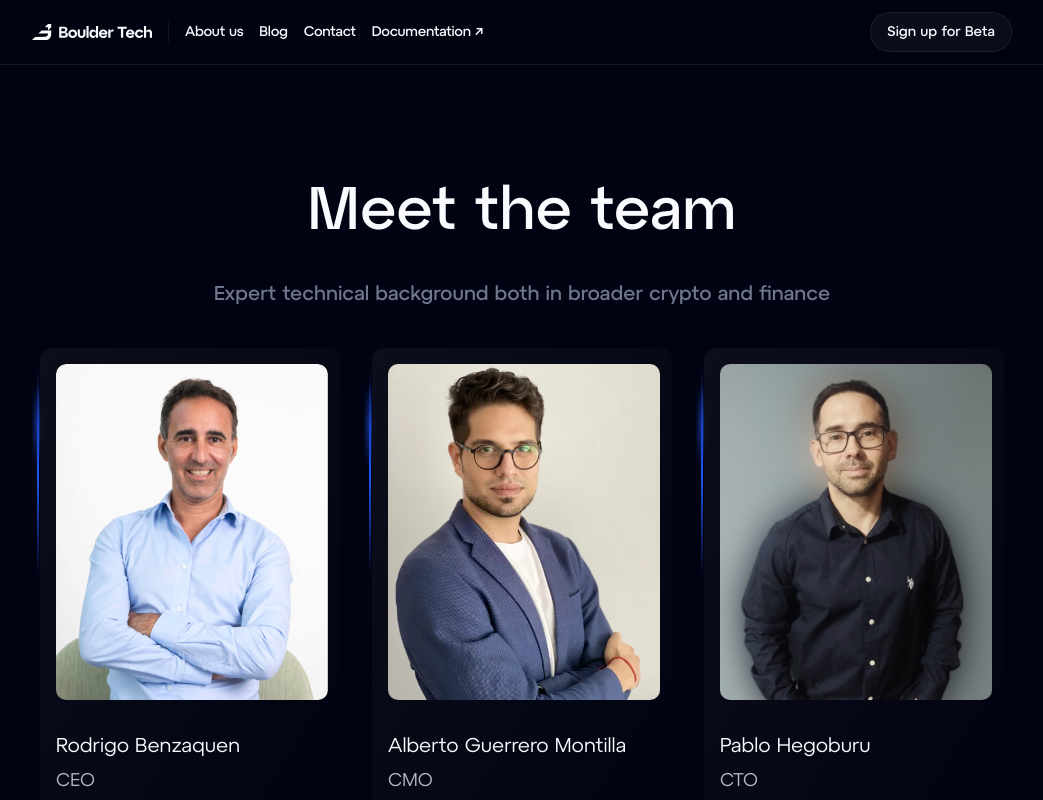
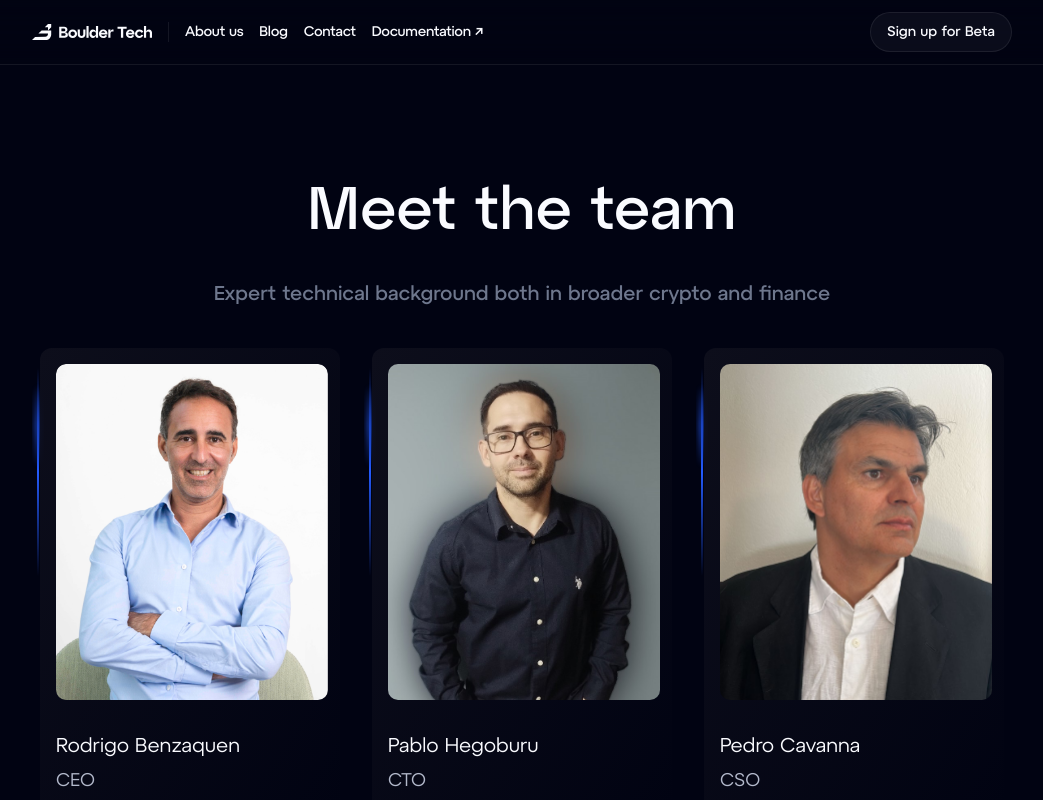
Before and after one commit to boulder-tech/Landing, a Next.js app: page /about in a window 1280 px wide. Shown: the top 800 px of the page, without its empty margins (118-1161 px from the left). Built offline with nearby package versions, Linux system fonts and the light colour scheme; no server answers.

Commit message:
feat: remove albert

```diff
--- a/src/components/sections/meetTheTeam-section.tsx
+++ b/src/components/sections/meetTheTeam-section.tsx
@@ -22,17 +22,6 @@ const MeetTheTeam = () => {
           fact2col="@Nubeliu"
           fact3="Early tech employee"
           fact3col="@MercadoLibre"
-        />
-        <PersonCard
-          name="Alberto Guerrero Montilla"
-          role="CMO"
-          imageRoute="/assets/team/albert.png"
-          fact1="Co-Founder"
-          fact1col="Criptotendencias"
-          fact2="Co-Founder"
-          fact2col="EOS Venezuela Block Producer"
-          fact3="Head of Growth"
-          fact3col="SenseiNode"
         />
         <PersonCard
           name="Pablo Hegoburu"
```
Also changed, not shown: public/assets/team/albert.png (deleted).
